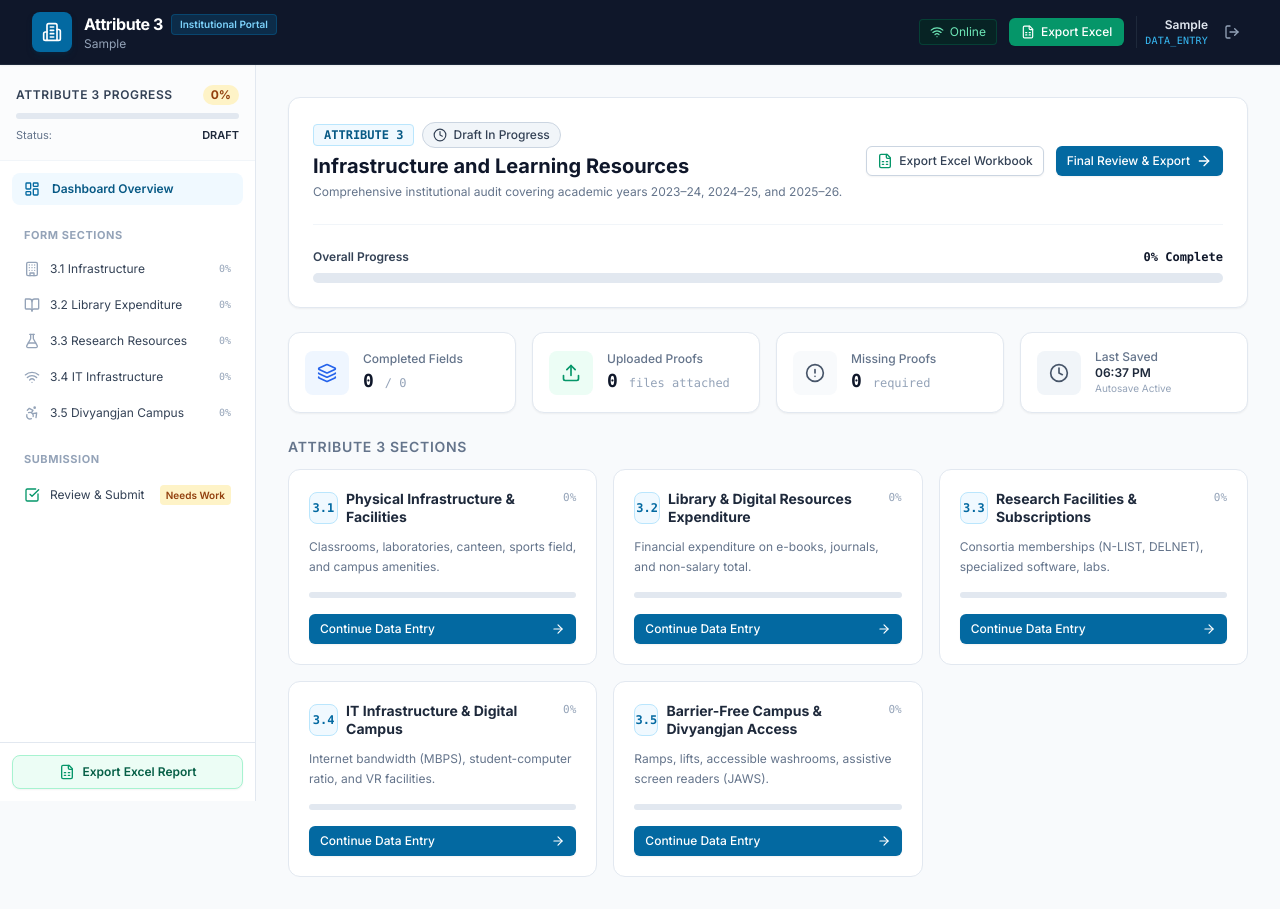
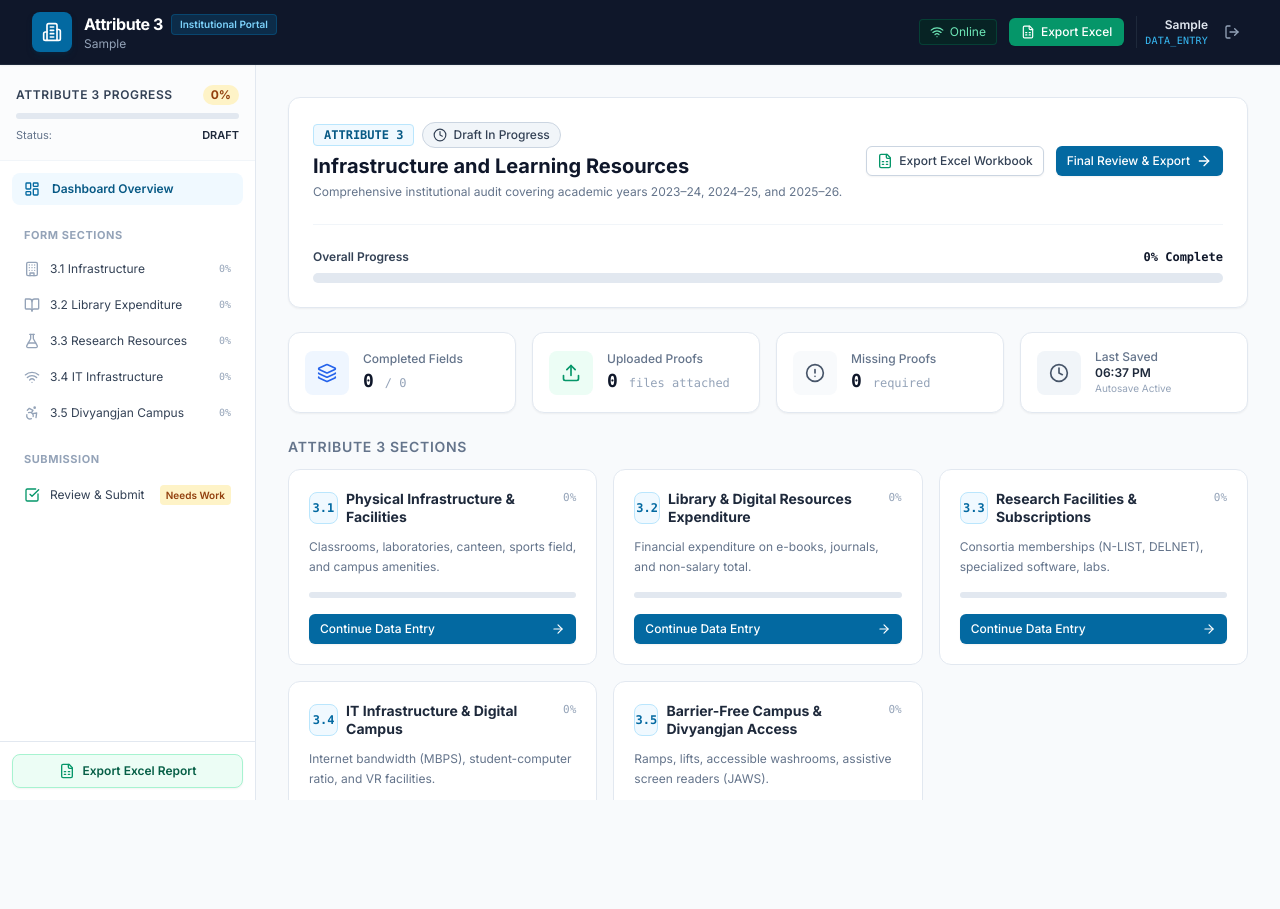
Before and after one commit to datacollection0709-netizen/DataCollector, a React (Vite) app in the folder frontend/: page / in a window 1280 px wide. Both pictures are taken after typing "Sample", "Sample" into the empty fields and a click on the button "Sign In to Portal". After the commit the page ends 800 px from the top, so only its background shows below. Built offline with nearby package versions, Linux system fonts and the light colour scheme.

Commit message:
fix: refactor layout to use fixed viewport height with internal scrolling for main content

```diff
--- a/frontend/src/App.tsx
+++ b/frontend/src/App.tsx
@@ -85,10 +85,10 @@ export const App: React.FC = () => {
   }
 
   return (
-    <div className="min-h-screen bg-slate-50 flex flex-col">
+    <div className="h-screen bg-slate-50 flex flex-col overflow-hidden">
       <Navbar submissionId={submission?.id} onExportExcel={handleExportExcel} onToggleSidebar={() => setIsSidebarOpen(!isSidebarOpen)} />
 
-      <div className="flex-1 flex max-w-7xl w-full mx-auto relative">
+      <div className="flex-1 flex max-w-7xl w-full mx-auto relative overflow-hidden">
         {/* Mobile Sidebar Overlay */}
         {isSidebarOpen && (
           <div
--- a/frontend/src/components/layout/Navbar.tsx
+++ b/frontend/src/components/layout/Navbar.tsx
@@ -42,7 +42,7 @@ export const Navbar: React.FC<NavbarProps> = ({ submissionId, onExportExcel, onT
   };
 
   return (
-    <header className="w-full bg-slate-900 text-white border-b border-slate-800 sticky top-0 z-50 shadow-sm">
+    <header className="w-full bg-slate-900 text-white border-b border-slate-800 relative z-50 shadow-sm flex-shrink-0">
       <div className="max-w-7xl mx-auto px-4 sm:px-6 lg:px-8">
         <div className="flex items-center justify-between h-16">
           {/* Brand & Institution */}
--- a/frontend/src/components/layout/Sidebar.tsx
+++ b/frontend/src/components/layout/Sidebar.tsx
@@ -59,7 +59,7 @@ export const Sidebar: React.FC<SidebarProps> = ({
 
   return (
     <aside
-      className={`fixed inset-y-0 left-0 z-50 w-64 bg-white border-r border-slate-200 flex flex-col flex-shrink-0 transition-transform duration-300 ease-in-out md:sticky md:top-16 md:self-start md:z-30 md:h-[calc(100vh-4rem)] md:translate-x-0 ${
+      className={`fixed inset-y-0 left-0 z-50 w-64 bg-white border-r border-slate-200 flex flex-col flex-shrink-0 transition-transform duration-300 ease-in-out md:static md:z-auto md:h-full md:translate-x-0 overflow-y-auto ${
         isOpen ? 'translate-x-0' : '-translate-x-full'
       }`}
     >
```
Also changed, not shown: frontend/scroll_test.cjs (+6 -3 lines), frontend/scroll_test.png.
